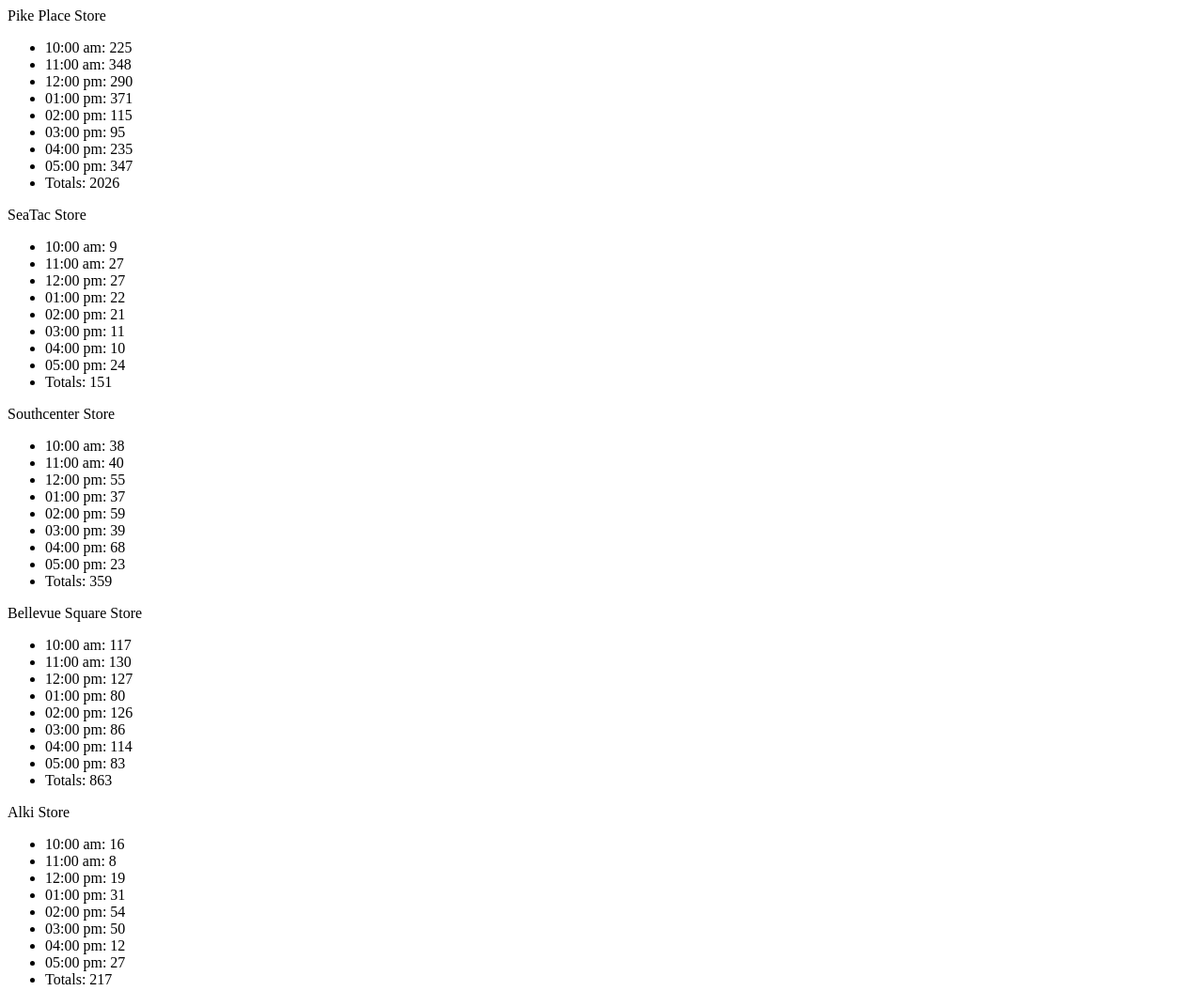
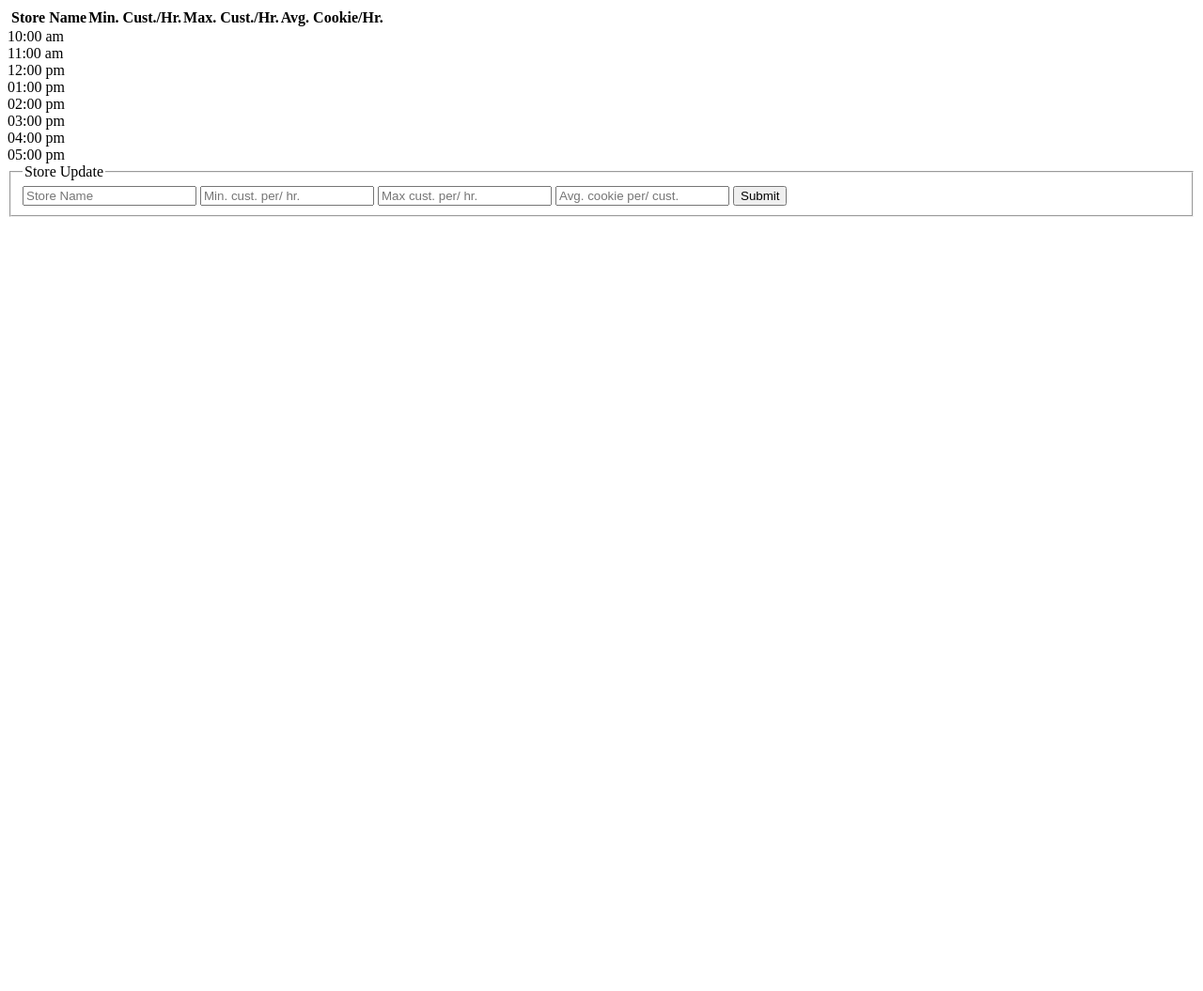
Before and after one commit to ilikesounds/cookie_stand, a plain HTML site: page index.html in a window 1280 px wide. Shown: the top 1055 px of the page at 94% size. After the commit the page ends 800 px from the top, so only its background shows below. Drawn offline with Linux system fonts and the light colour scheme.

Commit message:
Created xy axis creation function.

```diff
--- a/app.js
+++ b/app.js
@@ -1,12 +1,14 @@
+var sD = document.getElementById('storesDiv');
+
 var hoursOpen = [
-  '10:00 am: ',
-  '11:00 am: ',
-  '12:00 pm: ',
-  '01:00 pm: ',
-  '02:00 pm: ',
-  '03:00 pm: ',
-  '04:00 pm: ',
-  '05:00 pm: '
+  '10:00 am',
+  '11:00 am',
+  '12:00 pm',
+  '01:00 pm',
+  '02:00 pm',
+  '03:00 pm',
+  '04:00 pm',
+  '05:00 pm'
 ];
 
 function Store(name, minCust, maxCust, avgCookie, sectionId) {
@@ -34,24 +36,76 @@ Store.prototype.hourTotal = function(hTotal, dTotal, avg, rand) {
   return dTotal;
 };
 
-Store.prototype.render = function(sectId) {
-  console.log(this.hrTotal);
-  this.dayTotal = this.hourTotal(this.hrTotal, this.dayTotal, this.avgCookie,
-    this.randCust);
-  var pEl = document.getElementById(sectId);
-  var ulEl = document.createElement('ul');
+//function() {
+//  var createdTD = [];
+//  for (tr = 0; tr < 5; tr++) {
+//    var ctd = document.createElement('td');
+//    createdTD.push(ctd);
+//  }
+//};
 
-  for (var i = 0; i < hoursOpen.length; i++) {
-    var liEl = document.createElement('li');
-    pEl.textContent = this.name;
-    liEl.textContent = hoursOpen[i] + this.hrTotal[i];
-    ulEl.appendChild(liEl);
+// How can I DRY this out using a for loop to automate column creation based on the first 4 indicies of the store object
+function renderTH() {
+  var tHeader = document.createElement('thead');
+  var tBody = document.createElement('tbody');
+  tBody.id = 'tableBody';
+  var tHeaderRow = document.createElement('th');
+  var tHD1 = document.createElement('td');
+  var tHD2 = document.createElement('td');
+  var tHD3 = document.createElement('td');
+  var tHD4 = document.createElement('td');
+  var tHD5 = document.createElement('td');
+  tHD1.textContent = '';
+  tHD2.textContent = 'Store Name';
+  tHD3.textContent = 'Min. Cust./Hr.';
+  tHD4.textContent = 'Max. Cust./Hr.';
+  tHD5.textContent = 'Avg. Cookie/Hr.';
+  tHeaderRow.appendChild(tHD1);
+  tHeaderRow.appendChild(tHD2);
+  tHeaderRow.appendChild(tHD3);
+  tHeaderRow.appendChild(tHD4);
+  tHeaderRow.appendChild(tHD5);
+  tHeaderRow.id = 'thRow';
+  tHeader.appendChild(tHeaderRow);
+  sD.appendChild(tHeader);
+  sD.appendChild(tBody);
+  for (var hr = 0; hr < hoursOpen.length; hr++) {
+    var thr = document.createElement('tr');
+    thr.textContent = hoursOpen[hr];
+    tBody.appendChild(thr);
   }
-  var liMent = document.createElement('li');
-  liMent.textContent = 'Totals: ' + this.dayTotal;
-  ulEl.appendChild(liMent);
-  pEl.appendChild(ulEl);
 };
+
+// Store.prototype.render = function(sectId) {
+//   console.log(this.hrTotal);
+//   this.dayTotal = this.hourTotal(this.hrTotal, this.dayTotal, this.avgCookie,
+//     this.randCust);
+//   var trEl = document.createElement('tr');
+//
+//   for (var i = 0; i < hoursOpen.length; i++) {
+//     var tdEl = document.createElement('tr');
+//     pEl.textContent = this.name;
+//     liEl.textContent = hoursOpen[i] + this.hrTotal[i];
+//     ulEl.appendChild(liEl);
+//
+// };
+// Store.prototype.render = function(sectId) {
+//   console.log(this.hrTotal);
+//   this.dayTotal = this.hourTotal(this.hrTotal, this.dayTotal, this.avgCookie, this.randCust);
+//   var pEl = document.getElementById(sectId);
+//   var ulEl = document.createElement('ul');
+//
+//   for (var i = 0; i < hoursOpen.length; i++) {
+//     var liEl = document.createElement('li');
+//     pEl.textContent = this.name;
+//     liEl.textContent = hoursOpen[i] + this.hrTotal[i];
+//     ulEl.appendChild(liEl);
+//   }
+//   var liMent = document.createElement('li');
+//   liMent.textContent = 'Totals: ' + this.dayTotal;
+//   ulEl.appendChild(liMent);
+//   pEl.appendChild(ulEl);
+// };
 
 var pike = new Store('Pike Place Store', 17, 88, 5.2, 'pike');
 var sea = new Store('SeaTac Store', 6, 24, 1.2, 'seaTac');
@@ -67,6 +121,8 @@ var storeName = [
   alki
 ];
 
-for (var c = 0; c < storeName.length; c++) {
-  storeName[c].render(storeName[c].sectionId);
-};
+renderTH();
+
+// for (var c = 0; c < storeName.length; c++) {
+//   storeName[c].render(storeName[c].sectionId);
+// };
--- a/index.html
+++ b/index.html
@@ -5,22 +5,8 @@
   <link rel="stylesheet" href="style.css">
 </head>
 <body>
-  <div id='stores'>
-    <section id='pike'>
+  <div id='storesDiv'>
 
-    </section>
-    <section id='seaTac'>
-
-    </section>
-    <section id='souCen'>
-
-    </section>
-    <section id='belVue'>
-
-    </section>
-    <section id='alki'>
-
-    </section>
   </div>
   <form action="" id='storeUpdate'>
     <fieldset>
```
